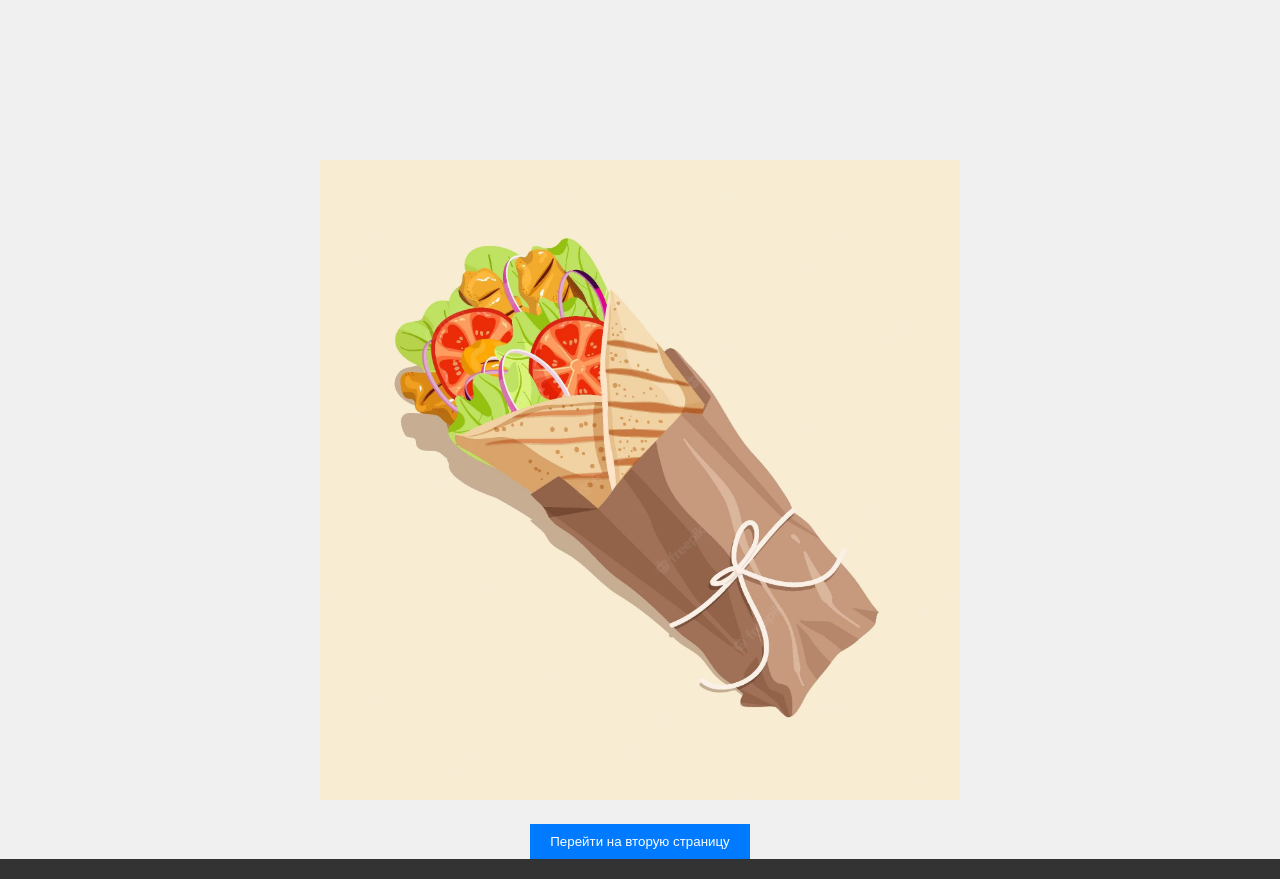
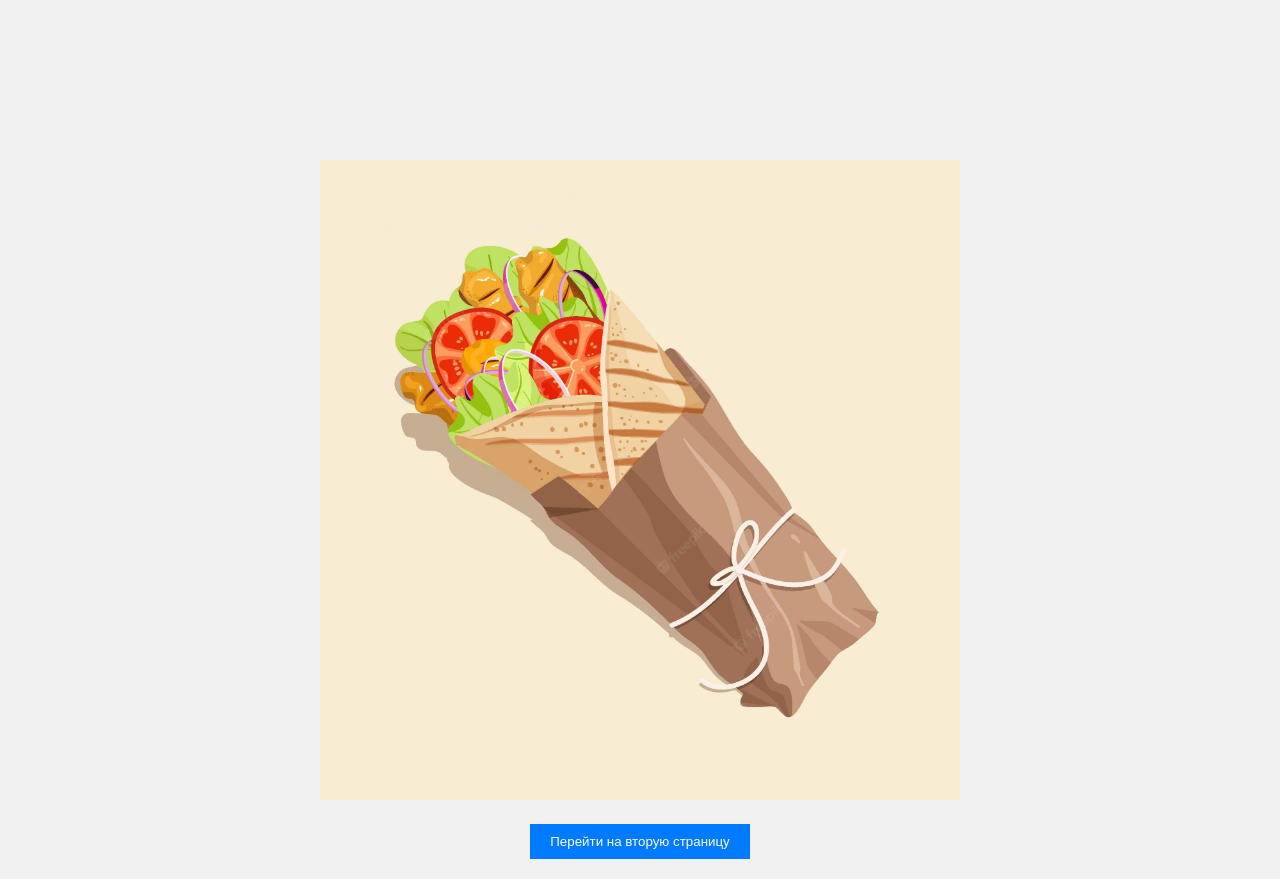
Before and after one commit to ugari4/bot_test_1.io, a plain HTML site: page index.html in a window 1280 px wide. Drawn offline with Linux system fonts and the light colour scheme.

Commit message:
Update styles.css

```diff
--- a/styles.css
+++ b/styles.css
@@ -34,6 +34,6 @@ body {
 footer {
     text-align: center;
     padding: 10px;
-    background-color: #333;
-    color: #fff;
+    background-color: #f0f0f0;
+    color: #f0f0f0;
 }
```
